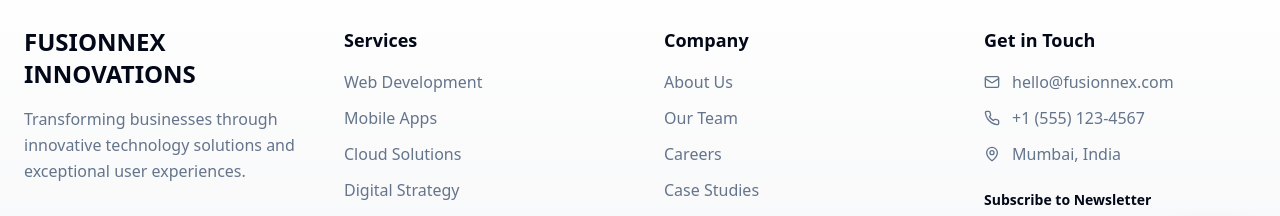
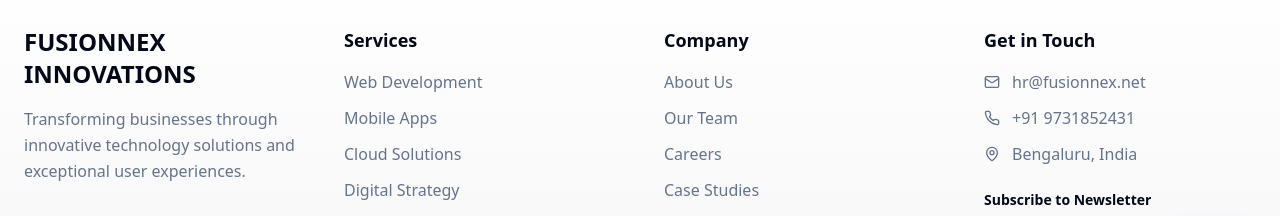
Before and after one commit to ashish2259/venture-page-studio, a React (Vite) app: page / in a window 1280 px wide. Shown: the part 2472-2688 px from the top of the page. Built offline with nearby package versions, Linux system fonts and the light colour scheme; the HTML template or start-up script is replaced by a standard one.

Commit message:
Update contact information

```diff
--- a/src/components/Footer.tsx
+++ b/src/components/Footer.tsx
@@ -57,15 +57,15 @@ export const Footer = () => {
             <div className="space-y-3 text-muted-foreground mb-6">
               <div className="flex items-center gap-3">
                 <Mail className="w-4 h-4" />
-                <span>hello@fusionnex.com</span>
+                <span>hr@fusionnex.net</span>
               </div>
               <div className="flex items-center gap-3">
                 <Phone className="w-4 h-4" />
-                <span>+1 (555) 123-4567</span>
+                <span>+91 9731852431</span>
               </div>
               <div className="flex items-center gap-3">
                 <MapPin className="w-4 h-4" />
-                <span>Mumbai, India</span>
+                <span>Bengaluru, India</span>
               </div>
             </div>
 
```
